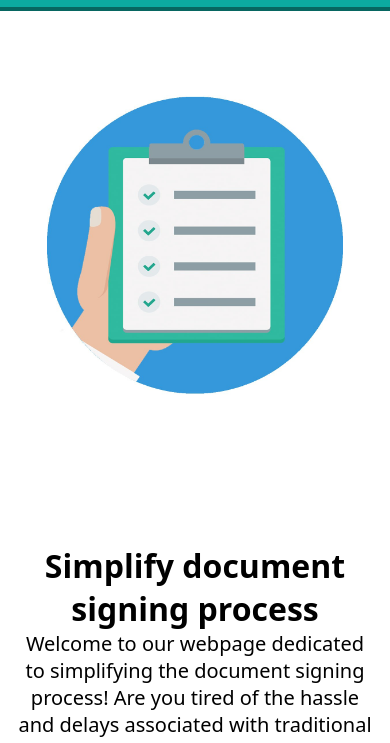
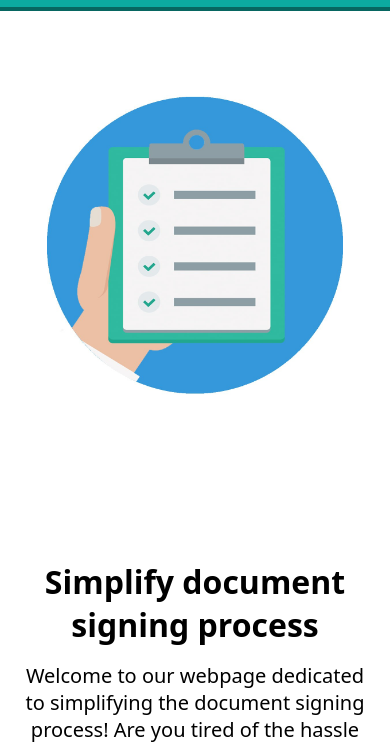
Before and after one commit to Rish281/hospital-documentation-webapp, a plain HTML site: page index.html in a window 390 px wide. Shown: the part 79-822 px from the top of the page. Drawn offline with Linux system fonts and the light colour scheme.

Commit message:
styles.css

```diff
--- a/styles.css
+++ b/styles.css
@@ -107,7 +107,7 @@ header {
 
     .home h1 {
         font-size: 2rem;
-        margin: 0rem 3em;
+        margin:1rem 3em;
     }
 
     .home p {
```
